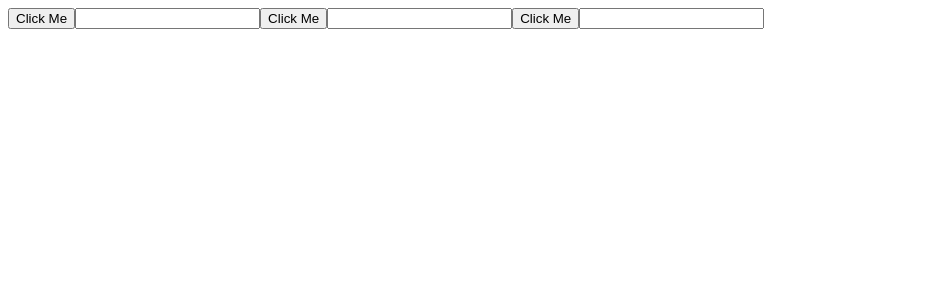
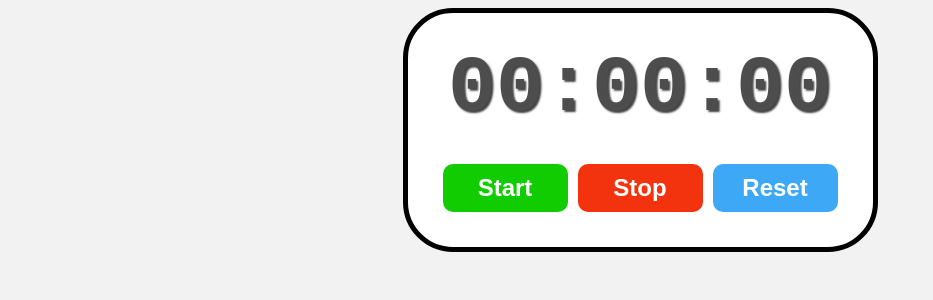
Before and after one commit to Edwinromerojr/ReactCourse, a React (Vite) app in the folder my-react-app/: page / in a window 1280 px wide. Shown: the top 300 px of the page, without its empty margins (0-933 px from the left). Built offline with nearby package versions, Linux system fonts and the light colour scheme.

Commit message:
stopwatch app

```diff
--- a/my-react-app/src/App.jsx
+++ b/my-react-app/src/App.jsx
@@ -1,10 +1,10 @@
-import Reference from "./Reference";
+import Stopwatch from "./Stopwatch";
 
 function App() {
 
   return(
     <>
-      <Reference/>
+      <Stopwatch/>
     </>
   );
 }
--- /dev/null
+++ b/my-react-app/src/Stopwatch.jsx
@@ -0,0 +1,63 @@
+import React, {useState, useEffect, useRef} from 'react';
+
+function Stopwatch() {
+
+    const [isRunning, setIsRunning] = useState(false);
+    const [elapsedTime, setElapsedTime] = useState(0);
+    const intervalIdRef = useRef(null);
+    const startTimeRef = useRef(0);
+
+    useEffect(() => {
+        if(isRunning){
+            intervalIdRef.current = setInterval(() => {
+                setElapsedTime(Date.now() - startTimeRef.current);
+            }, 10)
+        }
+
+        return () => {
+            clearInterval(intervalIdRef.current);
+        }
+
+    }, [isRunning]);
+
+    function start(){
+        setIsRunning(true);
+        startTimeRef.current = Date.now() - elapsedTime
+    }
+
+    function stop(){
+        setIsRunning(false);
+    }
+
+    function reset(){
+        setElapsedTime(0);
+        setIsRunning(false);
+    }
+
+    function formatTime(){
+
+        let hours = Math.floor(elapsedTime / (1000 * 60 * 60));
+        let minutes = Math.floor(elapsedTime / (1000 * 60) % 60);
+        let seconds = Math.floor(elapsedTime / (1000) % 60);
+        let milliseconds = Math.floor((elapsedTime % 1000) / 10);
+
+        hours = String(hours).padStart(2, "0");
+        minutes = String(minutes).padStart(2, "0");
+        seconds = String(seconds).padStart(2, "0");
+        milliseconds = String(milliseconds).padStart(2, "0");
+
+        return `${minutes}:${seconds}:${milliseconds}`;
+    }
+
+    return(
+        <div className="stopwatch">
+            <div className="display">{formatTime()}</div>
+            <div className="controls">
+                <button onClick={start} className="start-button">Start</button>
+                <button onClick={stop} className="stop-button">Stop</button>
+                <button onClick={reset} className="reset-button">Reset</button>
+            </div>
+        </div>
+    );
+}
+export default Stopwatch
--- a/my-react-app/src/index.css
+++ b/my-react-app/src/index.css
@@ -282,3 +282,66 @@ li{
   border: 3px solid;
   padding: 25px;
 }
+
+body{
+  display: flex;
+  flex-direction: column;
+  align-items: center;
+  background-color: hsl(0, 0%, 95%);
+}
+
+.stopwatch{
+  display: flex;
+  flex-direction: column;
+  align-items: center;
+  border: 5px solid;
+  border-radius: 50px;
+  background-color: white;
+  padding: 30px;
+}
+
+.display{
+  font-size: 5rem;
+  font-family: monospace;
+  font-weight: bold;
+  color: hsl(0, 0%, 30%);
+  text-shadow: 2px 2px 2px hsla(0, 0%, 0%, 0.75);
+  margin-bottom: 25px;
+}
+
+.controls button{
+  font-size: 1.5rem;
+  font-weight: bold;
+  padding: 10px 20px;
+  margin: 5px;
+  min-width: 125px;
+  border: none;
+  border-radius: 10px;
+  cursor: pointer;
+  color: white;
+  transition: background-color 0.5s ease;
+}
+
+.start-button{
+  background-color: hsl(115, 100%, 40%);
+}
+
+.start-button:hover{
+  background-color: hsl(115, 100%, 35%);
+}
+
+.stop-button{
+  background-color: hsl(10, 90%, 50%);
+}
+
+.stop-button:hover{
+  background-color: hsl(10, 90%, 45%);
+}
+
+.reset-button{
+  background-color: hsl(205, 90%, 60%);
+}
+
+.reset-button:hover{
+  background-color: hsl(205, 90%, 55%);
+}
```
